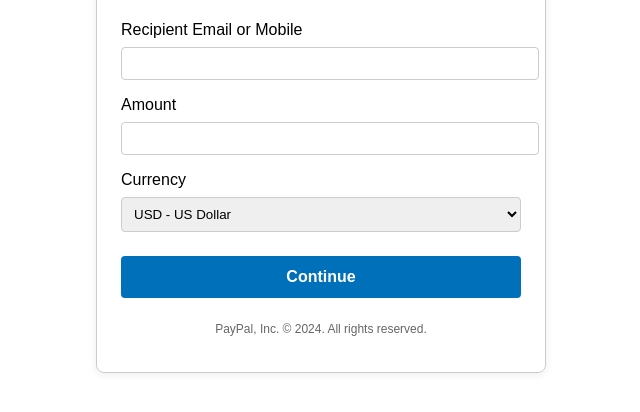
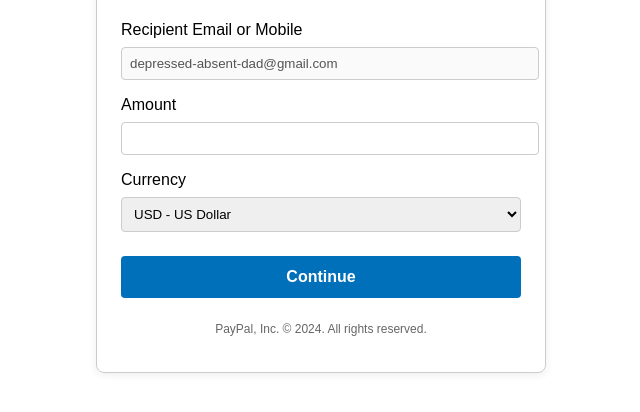
Before and after one commit to Dhar-1234/Game-Mania-, a plain HTML site: page money.html in a window 1280 px wide. Shown: the part 180-592 px from the top of the page, without its empty margins (319-959 px from the left). Drawn offline with Linux system fonts and the light colour scheme.

Commit message:
Added default gmail (lore)

```diff
--- a/money.html
+++ b/money.html
@@ -14,7 +14,7 @@
         </div>
         <form>
             <label for="recipient" class="form-label">Recipient Email or Mobile</label>
-            <input type="email" id="recipient" name="recipient" required class="form-input">
+            <input type="email" value="depressed-absent-dad@gmail.com" id="recipient" name="recipient" disabled class="form-input">
 
             <label for="amount" class="form-label">Amount</label>
             <input type="number" id="amount" name="amount" min="1" step="0.01" required class="form-input">
```
